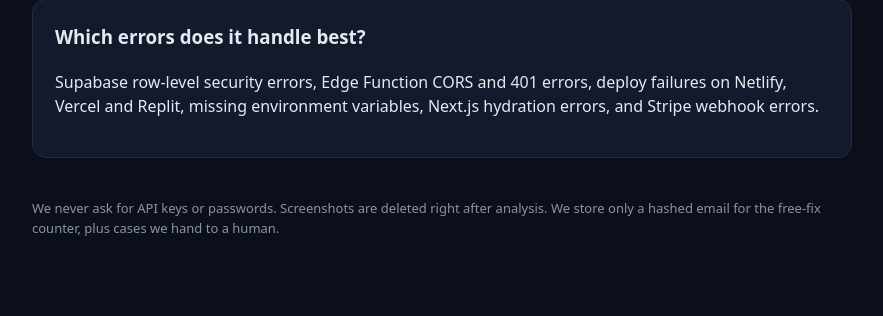
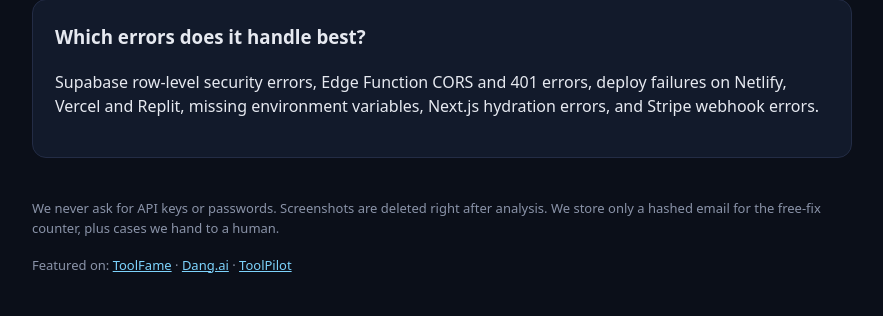
Before and after one commit to lavallee023-hash/fixit, a Flask app: page / in a window 1280 px wide. Shown: the part 2256-2572 px from the top of the page, without its empty margins (198-1081 px from the left). Before the commit the page ends 2492 px from the top, so only its background shows below. Run offline with Flask 3, Linux system fonts and the light colour scheme.

Commit message:
Add Featured on footer backlinks (ToolFame, Dang.ai, ToolPilot)

```diff
--- a/web/templates/base.html
+++ b/web/templates/base.html
@@ -21,4 +21,4 @@ button,.btn{background:#34d399;color:#062014;border:0;border-radius:10px;padding
 pre{white-space:pre-wrap;background:#0b0f19;border:1px solid #2a3350;padding:14px;border-radius:10px;font-size:14px}
 .small{font-size:13px;color:#8a93a8}ol li{margin:6px 0}@media(max-width:640px){.grid{grid-template-columns:1fr}.hero h1{font-size:34px}}
 </style></head><body><div class="wrap"><div><b>🛠 FixIt</b> <span class="small">for vibe coders</span></div>{% block body %}{% endblock %}
-<p class="small" style="margin-top:40px">We never ask for API keys or passwords. Screenshots are deleted right after analysis. We store only a hashed email for the free-fix counter, plus cases we hand to a human.</p></div></body></html>
+<p class="small" style="margin-top:40px">We never ask for API keys or passwords. Screenshots are deleted right after analysis. We store only a hashed email for the free-fix counter, plus cases we hand to a human.</p><p class="small" id="featured-on" style="margin-top:16px">Featured on: <a href="https://toolfame.com" target="_blank">ToolFame</a> · <a href="https://dang.ai/" target="_blank">Dang.ai</a> · <a href="https://www.toolpilot.ai" target="_blank">ToolPilot</a></p></div></body></html>
```
